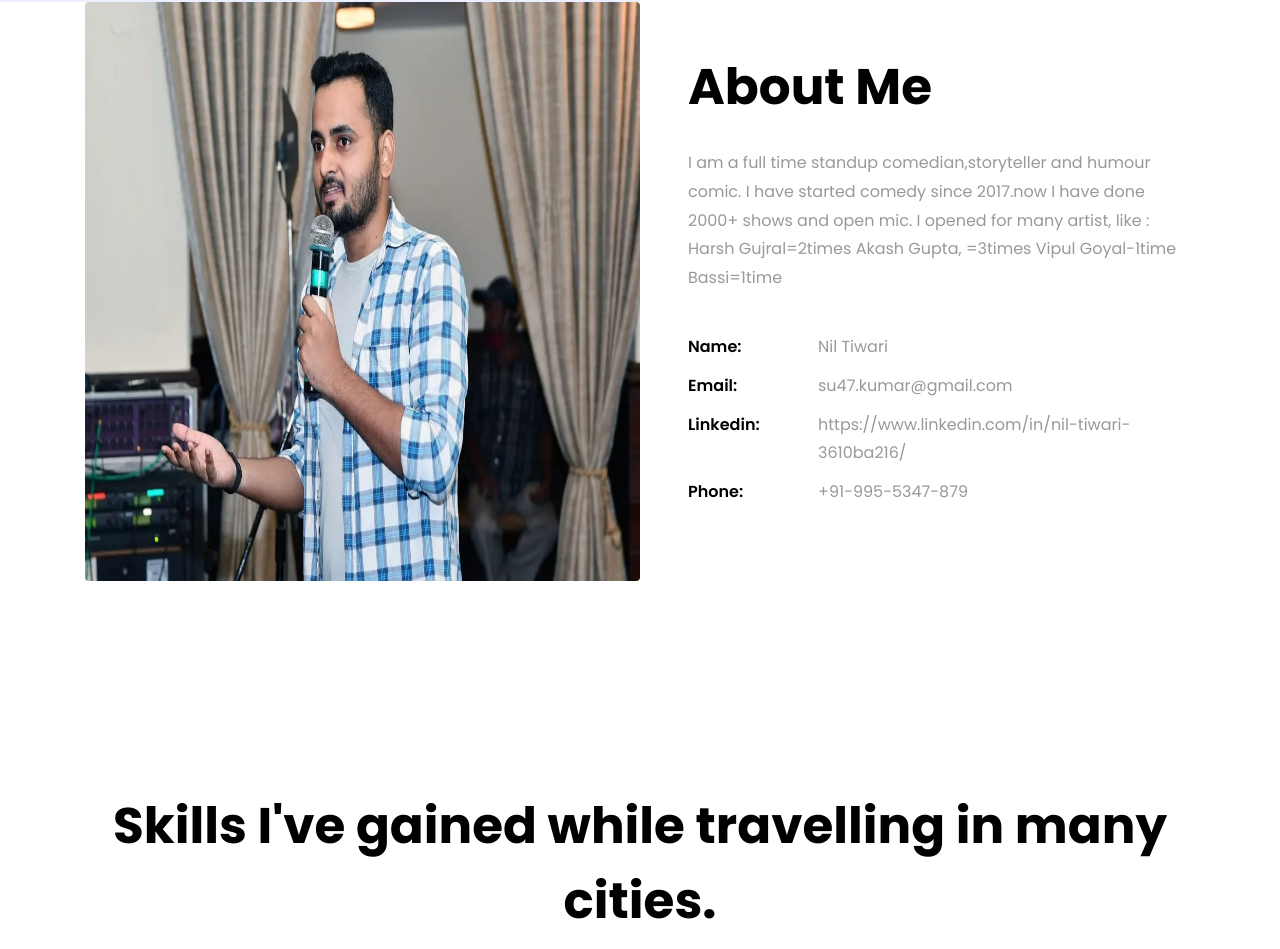
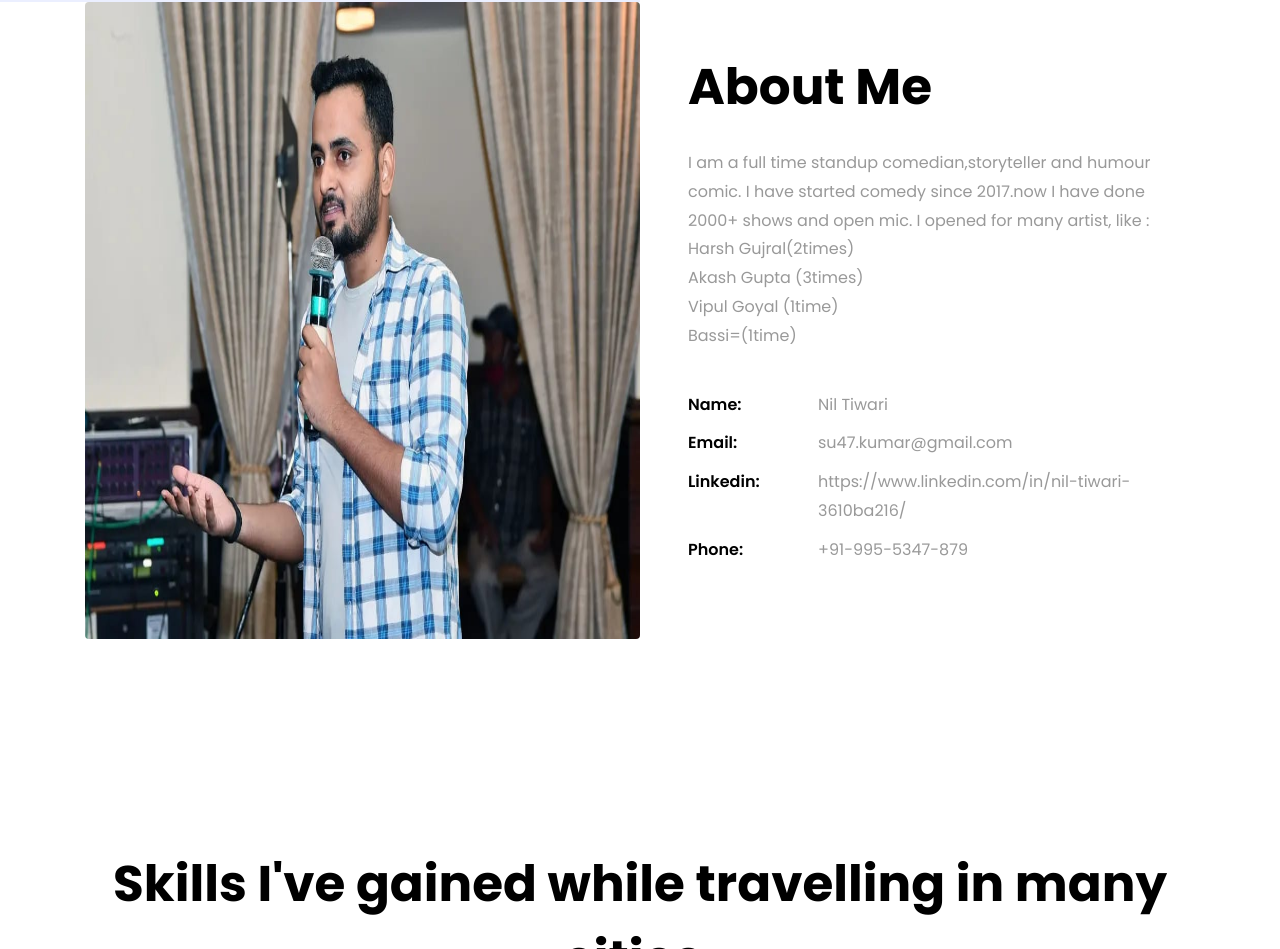
Before and after one commit to ratankumar19/nil-protfolio, a plain HTML site: page index.html in a window 1280 px wide. Shown: the part 798-1747 px from the top of the page. Drawn offline with Linux system fonts and the light colour scheme; files whose address does not match are found by name.

Commit message:
Update index.html

```diff
--- a/index.html
+++ b/index.html
@@ -88,10 +88,10 @@
 	I am a full time standup comedian,storyteller and humour comic.
 						I have started comedy since 2017.now I have done 2000+ shows and open mic.
 						I opened for many artist, like :
-						Harsh Gujral=2times
-						Akash Gupta, =3times
-						Vipul Goyal-1time
-						Bassi=1time
+						Harsh Gujral(2times)<br>
+						Akash Gupta (3times)<br>
+						Vipul Goyal (1time)<br>
+						Bassi=(1time)
 
 </p>
 		            <ul class="about-info mt-4 px-md-0 px-2">
```
